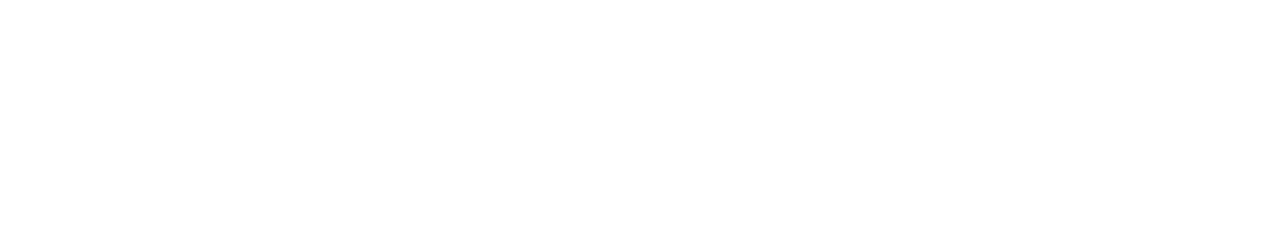
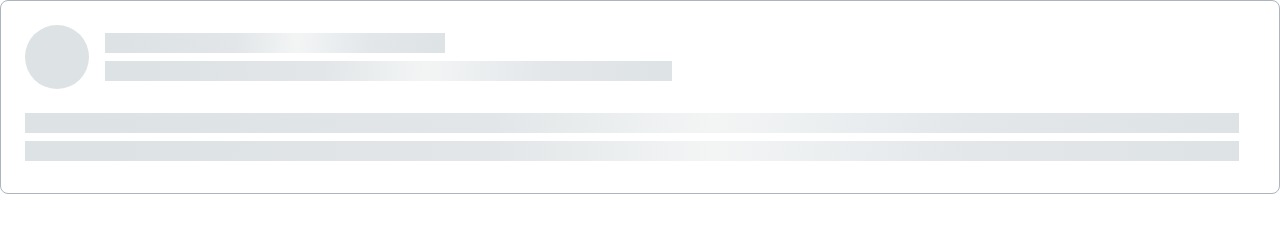
Before and after one commit to js-tasks-ru/htmlcss-20230530_aleksbondarev, a website: page 04-lection2/02-skeleton/index.html in a window 1280 px wide. Drawn offline with Linux system fonts and the light colour scheme.

Commit message:
Add 4.2 (skeleton) component

```diff
--- a/04-lection2/02-skeleton/index.html
+++ b/04-lection2/02-skeleton/index.html
@@ -1,11 +1,24 @@
 <!DOCTYPE html>
-<!-- Страница со скелетоном -->
 <html lang="ru">
 <head>
+    <meta charset="UTF-8">
+    <title>Skeleton</title>
     <link rel="stylesheet" href="../../assets/css/main.css">
     <link rel="stylesheet" href="./skeleton.css">
 </head>
 <body>
-
+<div class="skeleton">
+    <div class="skeleton__header">
+        <div class="skeleton__avatar"></div>
+        <div class="skeleton__title">
+            <div class="skeleton__line skeleton__line_sm"></div>
+            <div class="skeleton__line skeleton__line_md"></div>
+        </div>
+    </div>
+    <div class="skeleton__info">
+        <div class="skeleton__line skeleton__line_lg"></div>
+        <div class="skeleton__line skeleton__line_lg"></div>
+    </div>
+</div>
 </body>
 </html>
--- a/04-lection2/02-skeleton/skeleton.css
+++ b/04-lection2/02-skeleton/skeleton.css
@@ -0,0 +1,55 @@
+.skeleton {
+    border: 1px solid var(--grey-3);
+    border-radius: 8px;
+    display: flex;
+    flex-direction: column;
+    gap: 24px;
+    padding: 24px 40px 32px 24px;
+}
+
+.skeleton__header {
+    display: flex;
+    gap: 16px;
+}
+
+.skeleton__info {
+    display: flex;
+    flex-direction: column;
+    gap: 8px;
+}
+
+.skeleton__title {
+    align-self: center;
+    display: flex;
+    flex-direction: column;
+    flex-grow: 1;
+    gap: 8px;
+}
+
+.skeleton__avatar {
+    --avatar-background: var(--grey-2);
+    background: var(--avatar-background);
+    border-radius: 50%;
+    height: 64px;
+    width: 64px;
+}
+
+.skeleton__line {
+    --line-background: linear-gradient(92.51deg, #DDE2E5 6.44%, #E2E6E8 38.47%, #F3F5F5 56.48%, #E3E7EA 77.5%, #DDE2E5 102.52%);
+    --line-width: 100%;
+    background: var(--line-background);
+    height: 20px;
+    width: var(--line-width);
+}
+
+.skeleton__line_sm {
+    --line-width: 30%;
+}
+
+.skeleton__line_md {
+    --line-width: 50%;
+}
+
+.skeleton__line_lg {
+    --line-width: 100%;
+}
```
Lines whose indentation alone changed are shown as unchanged.
